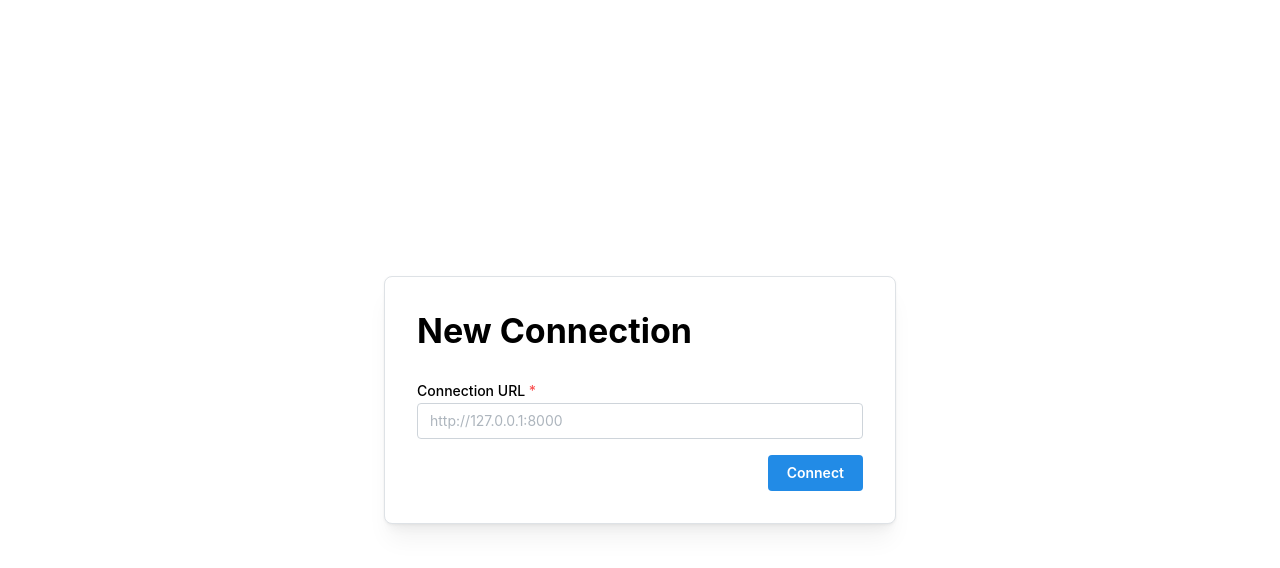
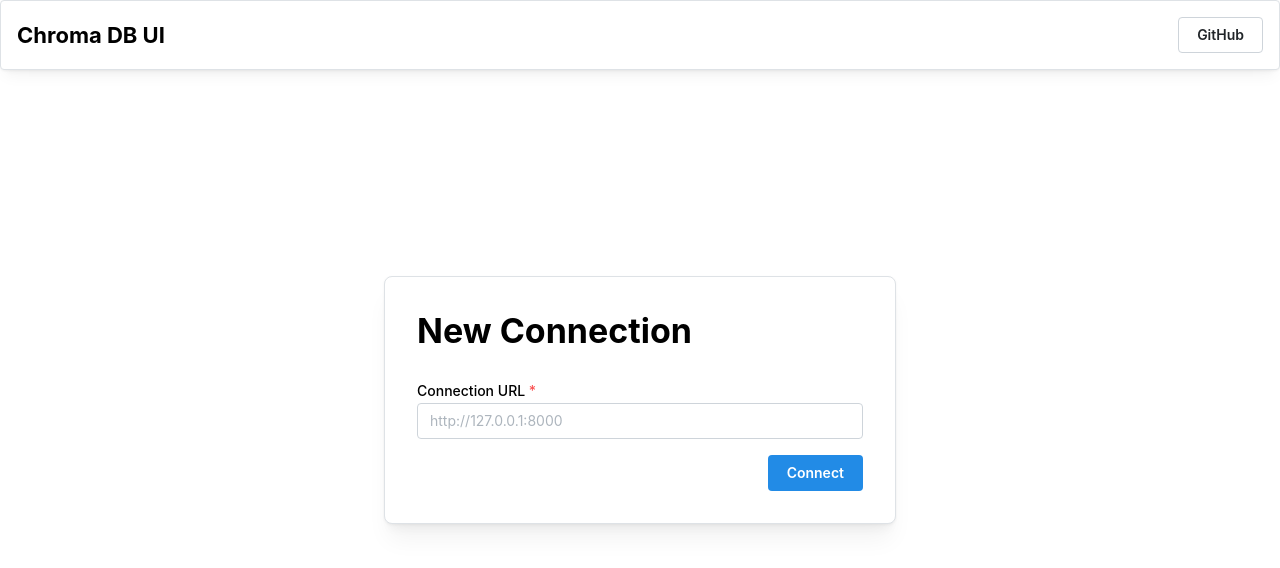
Before and after one commit to thakkaryash94/chroma-ui, a Next.js app: page / in a window 1280 px wide. Shown: the top 568 px of the page. Built offline with nearby package versions, Linux system fonts and the light colour scheme.

Commit message:
feat: add header with GitHub link

```diff
--- a/app/page.tsx
+++ b/app/page.tsx
@@ -2,11 +2,12 @@
 import { useForm } from '@mantine/form'
 import { useEffect, useState } from 'react'
 import { useLocalStorage } from '@mantine/hooks'
-import { IconAlertTriangleFilled } from '@tabler/icons-react'
-import { Alert, Button, Card, Center, Flex, Group, LoadingOverlay, TextInput, Title } from '@mantine/core'
+import { IconAlertTriangleFilled, IconBrandGithub } from '@tabler/icons-react'
+import { Alert, Box, Button, Card, Center, Flex, Group, LoadingOverlay, TextInput, Title } from '@mantine/core'
 import { useGetVersion } from './hooks'
 import CollectionSidebar from './components/CollectionSidebar'
 import CollectionRecords from './components/CollectionRecords'
+import Link from 'next/link'
 
 export default function HomePage() {
   const [url, setURL] = useLocalStorage({ key: 'url' })
@@ -41,6 +42,17 @@
     )
   } else {
     return (
+      <Box>
+        <Card shadow="sm" withBorder style={{ position: "fixed", top: 0, width: "100%" }}>
+          <Group gap={8} style={{ display: "flex", justifyContent: "space-between" }}>
+            <Box><Title order={3}>Chroma DB UI</Title></Box>
+            <Box>
+              <Button variant="default" component={Link} href={"https://github.com/thakkaryash94/chroma-ui"} target="_blank">
+                GitHub
+              </Button>
+            </Box>
+          </Group>
+        </Card>
         <Center h="100vh">
           <Card shadow="md" padding="xl" radius="md" w="40%" withBorder>
             <Title order={1}>New Connection</Title>
@@ -67,6 +79,7 @@
             </form>
           </Card>
         </Center>
+      </Box>
     )
   }
 }
```
Lines whose indentation alone changed are shown as unchanged.
